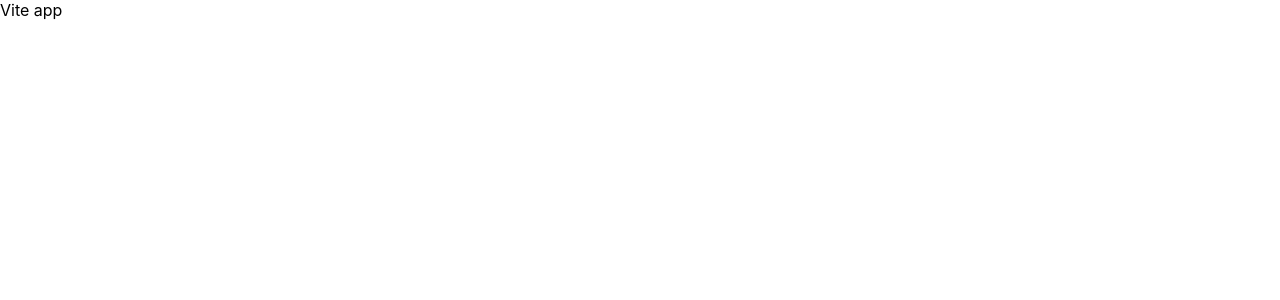
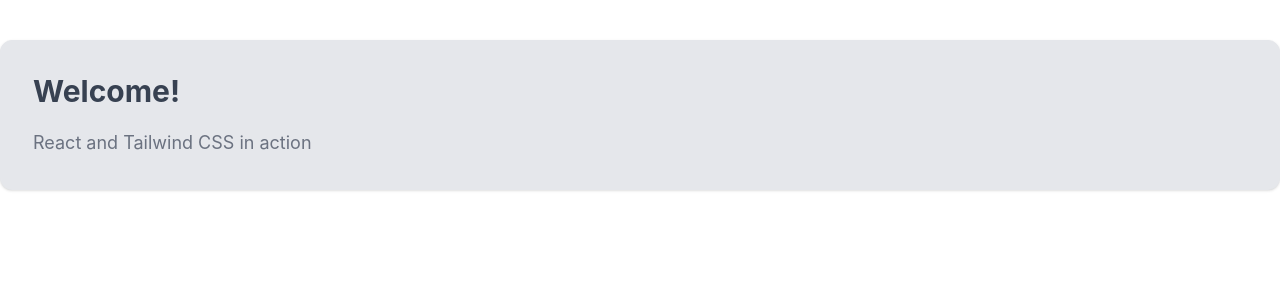
Before and after one commit to saad277/React-Query-Tailwind, a React (Vite) app: page / in a window 1280 px wide. Shown: the top 300 px of the page. Built offline with nearby package versions, Linux system fonts and the light colour scheme.

Commit message:
tailwind css config

```diff
--- a/package.json
+++ b/package.json
@@ -16,6 +16,9 @@
     "@types/react": "^18.0.0",
     "@types/react-dom": "^18.0.0",
     "@vitejs/plugin-react": "^1.3.0",
+    "autoprefixer": "^10.4.7",
+    "postcss": "^8.4.14",
+    "tailwindcss": "^3.1.3",
     "vite": "^2.9.9"
   }
 }
--- /dev/null
+++ b/postcss.config.js
@@ -0,0 +1,6 @@
+module.exports = {
+  plugins: {
+    tailwindcss: {},
+    autoprefixer: {},
+  },
+}
--- a/src/App.jsx
+++ b/src/App.jsx
@@ -1,7 +1,12 @@
 import React from "react";
 
-function App() {
-  return <div className="App">Vite app</div>;
-}
+const App = () => {
+  return (
+    <div className="container mx-auto bg-gray-200 rounded-xl shadow border p-8 m-10">
+      <p className="text-3xl text-gray-700 font-bold mb-5">Welcome!</p>
+      <p className="text-gray-500 text-lg">React and Tailwind CSS in action</p>
+    </div>
+  );
+};
 
 export default App;
--- /dev/null
+++ b/tailwind.config.js
@@ -0,0 +1,7 @@
+module.exports = {
+  content: ["./src/**/*.{js,jsx,ts,tsx}"],
+  theme: {
+    extend: {},
+  },
+  plugins: [],
+};
```
Also changed, not shown: src/index.css (+7 -3 lines), 1 other file (tests, documents, lock files or other folders).
